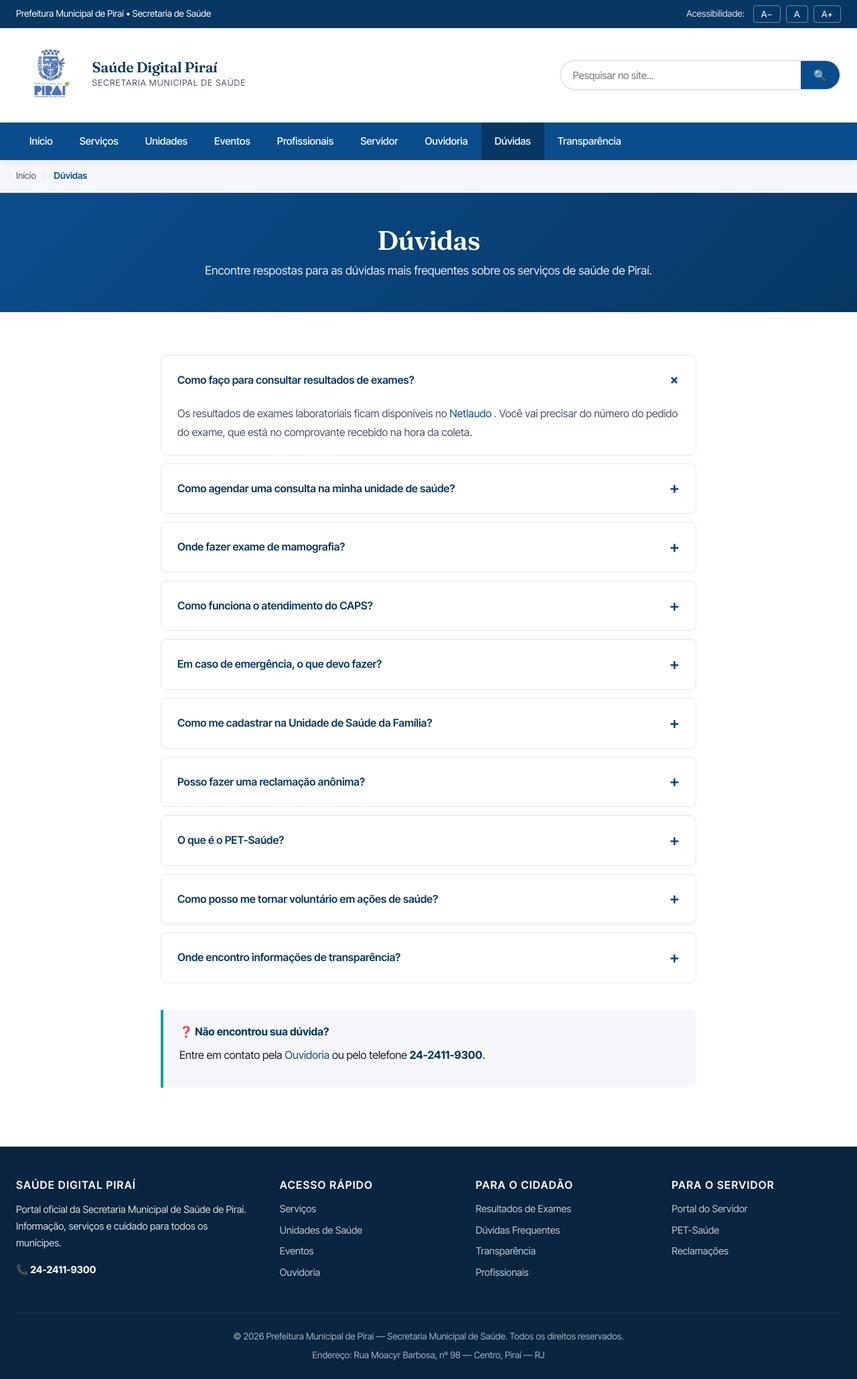
After one commit to Guilhoke/Guilhoke.github.io, a Django app: page /duvidas/ in a window 1280 px wide. The commit adds this page. Shown: the whole page at 67% size. Run offline with Django 5.2, Linux system fonts and the light colour scheme.

Commit message:
feature: Adicionando a página de dúvidas e corrigindo um pequeno bug de layout em que as seções renderizavam com: '''

````diff
--- a/core/templates/pages/busca.html
+++ b/core/templates/pages/busca.html
@@ -16,13 +16,11 @@
     <div class="container">
         <h1>Resultados da Busca</h1>
 
-        ```
         <p>
             Você buscou por:
             "<span style="color: var(--cor-amarelo)">{{ termo }}</span>"
         </p>
     </div>
-    ```
 
 </section>
 
@@ -30,7 +28,6 @@
     <div class="container">
         <div class="conteudo-pagina">
 
-            ```
             {% if not termo %}
             <div class="bloco-info">
                 <strong>
@@ -86,7 +83,6 @@
 
         </div>
     </div>
-    ```
 
 </section>
 
--- /dev/null
+++ b/core/templates/pages/duvidas.html
@@ -0,0 +1,149 @@
+{% extends "base.html" %}
+
+{% block title %}Dúvidas | Saúde Digital Piraí{% endblock %}
+
+{% block content %}
+
+<div class="breadcrumb">
+    <div class="container">
+        <a href="{% url 'home' %}">Início</a>
+        <span class="sep">›</span>
+        <span class="atual">Dúvidas</span>
+    </div>
+</div>
+
+<section class="hero-pagina">
+    <div class="container">
+        <h1>Dúvidas</h1>
+        <p>Encontre respostas para as dúvidas mais frequentes sobre os serviços de saúde de Piraí.</p>
+    </div>
+</section>
+
+<section>
+    <div class="container">
+        <div class="conteudo-pagina">
+
+            <details class="faq-item" open>
+                <summary>Como faço para consultar resultados de exames?</summary>
+                <div class="resposta">
+                    Os resultados de exames laboratoriais ficam disponíveis no
+                    <a href="https://www.netlaudo.com.br/consulta/home/netlaudo.aspx" target="_blank" rel="noopener">
+                        Netlaudo
+                    </a>.
+                    Você vai precisar do número do pedido do exame, que está no comprovante recebido na hora da coleta.
+                </div>
+            </details>
+
+            <details class="faq-item">
+                <summary>Como agendar uma consulta na minha unidade de saúde?</summary>
+                <div class="resposta">
+                    Procure presencialmente a Unidade de Saúde da Família (USF) mais próxima da sua casa
+                    ou ligue para o telefone da unidade.
+                    Veja todas as unidades e contatos em nossa
+                    <a href="{% url 'unidades' %}">página de Unidades</a>.
+                </div>
+            </details>
+
+            <details class="faq-item">
+                <summary>Onde fazer exame de mamografia?</summary>
+                <div class="resposta">
+                    A mamografia é realizada no
+                    <strong>Centro de Especialidades Médicas</strong>
+                    (Rua Moacyr Barbosa, nº 73 — Tel.: 2411-9328),
+                    mediante encaminhamento da sua USF.
+                    Ações de mutirão também são realizadas periodicamente —
+                    acompanhe nossas
+                    <a href="{% url 'eventos' %}">notícias e eventos</a>.
+                </div>
+            </details>
+
+            <details class="faq-item">
+                <summary>Como funciona o atendimento do CAPS?</summary>
+                <div class="resposta">
+                    O Centro de Atenção Psicossocial atende pessoas com sofrimento ou transtorno mental,
+                    incluindo aquelas com necessidades decorrentes do uso de álcool e outras drogas.
+                    O acolhimento é feito sem necessidade de encaminhamento prévio.
+                    Endereço: Rua Bulhões de Carvalho, nº 1241.
+                    Telefone: 2411-9342.
+                </div>
+            </details>
+
+            <details class="faq-item">
+                <summary>Em caso de emergência, o que devo fazer?</summary>
+                <div class="resposta">
+                    Em emergências graves, ligue para o
+                    <strong>SAMU 192</strong>
+                    ou dirija-se ao
+                    <strong>Hospital Flávio Leal</strong>
+                    (Rua Roberto Silveira, nº 50 — Tel.: 2411-9450)
+                    ou ao
+                    <strong>Pronto Socorro de Arrozal</strong>
+                    (Rua Izaura Rosa, nº 59 — Tel.: 3333-1935).
+                </div>
+            </details>
+
+            <details class="faq-item">
+                <summary>Como me cadastrar na Unidade de Saúde da Família?</summary>
+                <div class="resposta">
+                    Compareça à USF mais próxima de sua residência com documento de identidade,
+                    CPF, comprovante de residência e cartão SUS.
+                    Caso não tenha o cartão SUS, ele pode ser feito na própria unidade.
+                </div>
+            </details>
+
+            <details class="faq-item">
+                <summary>Posso fazer uma reclamação anônima?</summary>
+                <div class="resposta">
+                    Sim. A Ouvidoria aceita manifestações anônimas, mas, sem dados de contato,
+                    não é possível dar retorno sobre o andamento da sua solicitação.
+                    Use nosso
+                    <a href="{% url 'ouvidoria' %}">formulário de Ouvidoria</a>
+                    ou ligue para 2411-9328.
+                </div>
+            </details>
+
+            <details class="faq-item">
+                <summary>O que é o PET-Saúde?</summary>
+                <div class="resposta">
+                    O Programa de Educação pelo Trabalho para a Saúde (PET-Saúde) integra estudantes,
+                    professores universitários e profissionais do SUS no fortalecimento da atenção primária.
+                    Em Piraí, o programa atua principalmente em Saúde Digital e valorização do servidor.
+                </div>
+            </details>
+
+            <details class="faq-item">
+                <summary>Como posso me tornar voluntário em ações de saúde?</summary>
+                <div class="resposta">
+                    Entre em contato com a Secretaria Municipal de Saúde pelo telefone
+                    24-2411-9300 ou compareça à sede
+                    (Rua Moacyr Barbosa, nº 98).
+                    Voluntários costumam atuar em campanhas de vacinação, mutirões e eventos de prevenção.
+                </div>
+            </details>
+
+            <details class="faq-item">
+                <summary>Onde encontro informações de transparência?</summary>
+                <div class="resposta">
+                    Dados sobre orçamento, contratos e licitações da Secretaria de Saúde
+                    estão disponíveis na
+                    <a href="{% url 'transparencia' %}">página de Transparência</a>.
+                </div>
+            </details>
+
+            <div class="bloco-info" style="margin-top: 2.5rem">
+                <strong>❓ Não encontrou sua dúvida?</strong>
+
+                <p style="margin-top: 0.5rem">
+                    Entre em contato pela
+                    <a href="{% url 'ouvidoria' %}">Ouvidoria</a>
+                    ou pelo telefone
+                    <strong>24-2411-9300</strong>.
+                </p>
+            </div>
+
+        </div>
+
+    </div>
+</section>
+
+{% endblock %}
````
Also changed, not shown: index.html (deleted, +0 -103 lines), paginas/busca.html (deleted, +0 -45 lines).
